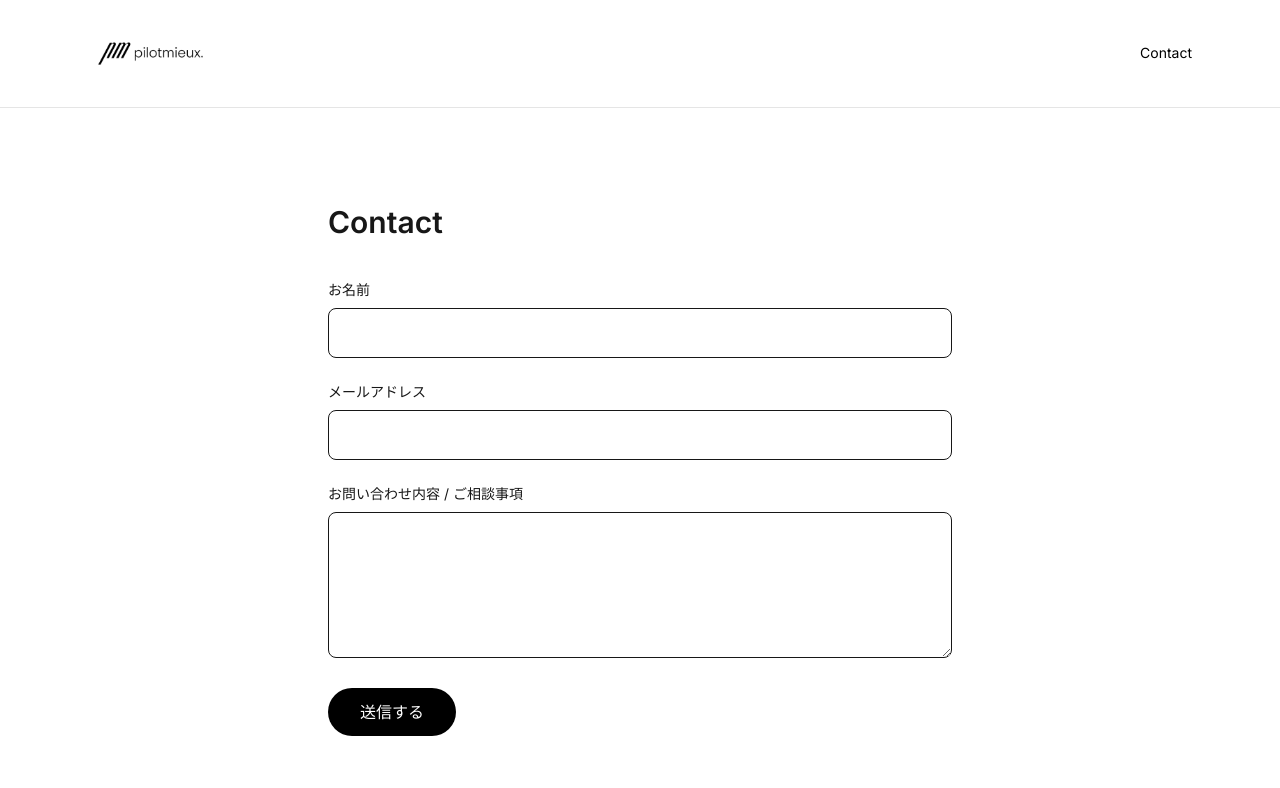
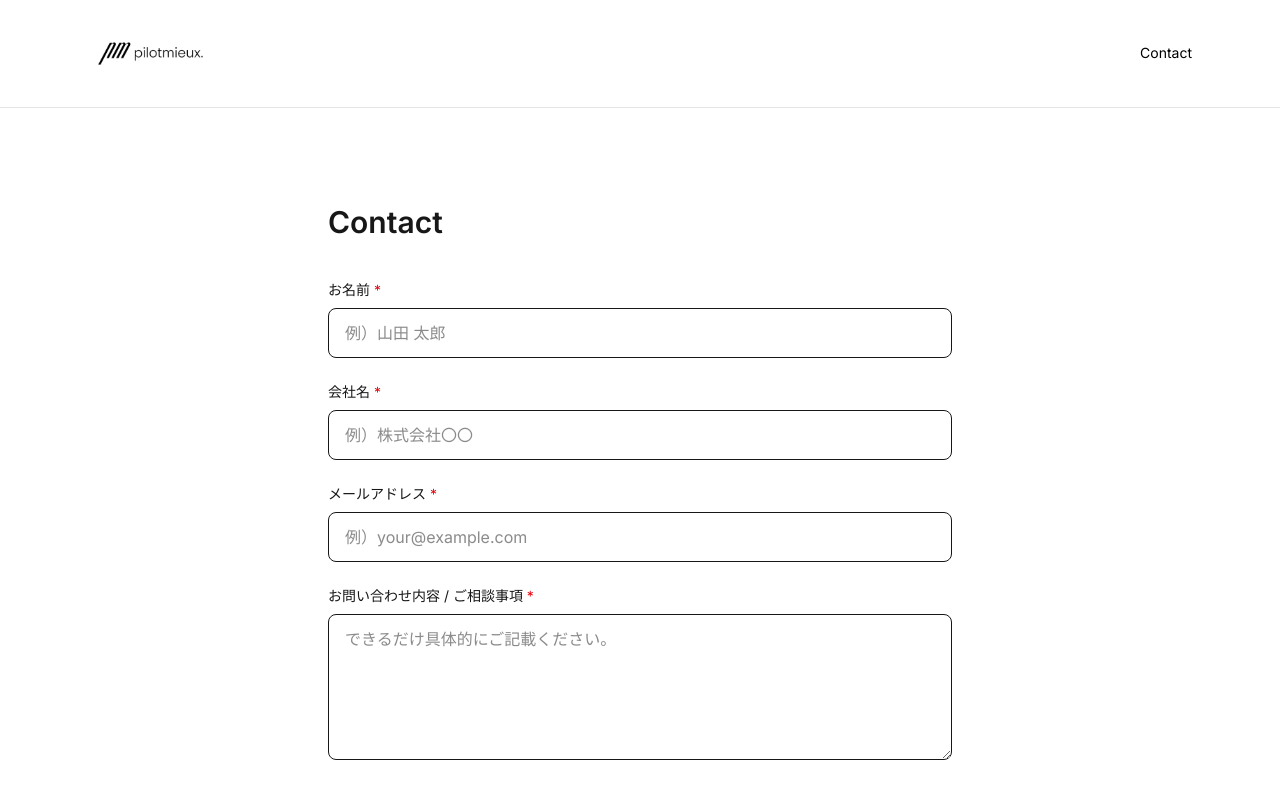
Before and after one commit to tanakasota0001-boop/pilotmieux, a Next.js app: page /contact in a window 1280 px wide. Shown: the top 788 px of the page. Built offline with nearby package versions, Linux system fonts and the light colour scheme.

Commit message:
Add Businee Inc. Name
Add Businee Inc. Name

```diff
--- a/app/api/contact/route.ts
+++ b/app/api/contact/route.ts
@@ -5,11 +5,34 @@ const resend = new Resend(process.env.RESEND_API_KEY)
 
 export async function POST(req: Request) {
   try {
-    const { name, email, message } = await req.json()
+    const { name, company, email, message } = await req.json()
 
-    if (!name || !email || !message) {
-      return NextResponse.json({ error: 'Missing fields' }, { status: 400 })
+    // 必須チェック
+    if (!name || !company || !email || !message) {
+      return NextResponse.json(
+        { error: '必須項目が不足しています（お名前 / 会社名 / メール / 内容）。' },
+        { status: 400 }
+      )
     }
+
+    // 追加の簡易バリデーション
+    const isBlank = (v: unknown) => typeof v !== 'string' || v.trim().length === 0
+    const tooLong = (v: string, max: number) => v.length > max
+    const emailLike = (v: string) => /^[^\s@]+@[^\s@]+\.[^\s@]+$/.test(v)
+
+    if (isBlank(name) || isBlank(company) || isBlank(email) || isBlank(message)) {
+      return NextResponse.json({ error: '空白のみの入力は不可です。' }, { status: 400 })
+    }
+    if (!emailLike(email)) {
+      return NextResponse.json({ error: 'メールアドレスの形式が不正です。' }, { status: 400 })
+    }
+    if (tooLong(name, 100) || tooLong(company, 100) || tooLong(email, 200) || tooLong(message, 5000)) {
+      return NextResponse.json({ error: '入力文字数の上限を超えています。' }, { status: 400 })
+    }
+
+    // HTML エスケープ（念のため）
+    const esc = (s: string) =>
+      s.replace(/&/g, '&amp;').replace(/</g, '&lt;').replace(/>/g, '&gt;')
 
     // ① info@ に通知
     await resend.emails.send({
@@ -18,10 +41,11 @@ export async function POST(req: Request) {
       subject: '【お問い合わせ】新規メッセージ',
       html: `
         <h2>新しいお問い合わせ</h2>
-        <p><strong>名前:</strong> ${name}</p>
-        <p><strong>メール:</strong> ${email}</p>
+        <p><strong>お名前:</strong> ${esc(name)}</p>
+        <p><strong>会社名:</strong> ${esc(company)}</p>
+        <p><strong>メール:</strong> ${esc(email)}</p>
         <p><strong>内容:</strong></p>
-        <p>${message}</p>
+        <pre style="white-space:pre-wrap;font-family:inherit;">${esc(message)}</pre>
       `,
     })
 
@@ -31,7 +55,8 @@ export async function POST(req: Request) {
       to: email,
       subject: 'お問い合わせありがとうございます',
       html: `
-        <p>${name} 様</p>
+        <p>${esc(name)} 様</p>
+        <p>会社名：${esc(company)}</p>
         <p>お問い合わせありがとうございます。</p>
         <p>数日以内にご返信いたします。</p>
         <br />
@@ -42,6 +67,7 @@ export async function POST(req: Request) {
 
     return NextResponse.json({ success: true })
   } catch (error) {
+    console.error('contact route error:', error)
     return NextResponse.json({ error: 'Error sending email' }, { status: 500 })
   }
 }
--- a/app/contact/page.tsx
+++ b/app/contact/page.tsx
@@ -4,28 +4,46 @@ import { useState } from 'react'
 
 export default function ContactPage() {
   const [name, setName] = useState('')
+  const [company, setCompany] = useState('') // ★ 追加
   const [email, setEmail] = useState('')
   const [message, setMessage] = useState('')
   const [loading, setLoading] = useState(false)
   const [success, setSuccess] = useState(false)
+  const [error, setError] = useState<string | null>(null)
 
   const handleSubmit = async (e: React.FormEvent) => {
     e.preventDefault()
+    setError(null)
+    setSuccess(false)
+
+    // 簡易クライアントチェック（ブラウザrequiredも効くが二重化）
+    if (!company.trim()) {
+      setError('会社名は必須です。')
+      return
+    }
+
     setLoading(true)
+    try {
+      const res = await fetch('/api/contact', {
+        method: 'POST',
+        headers: { 'Content-Type': 'application/json' },
+        body: JSON.stringify({ name, company, email, message }), // ★ company を送る
+      })
 
-    const res = await fetch('/api/contact', {
-      method: 'POST',
-      headers: { 'Content-Type': 'application/json' },
-      body: JSON.stringify({ name, email, message }),
-    })
+      if (!res.ok) {
+        const data = await res.json().catch(() => ({}))
+        throw new Error(data?.error || '送信に失敗しました。')
+      }
 
-    setLoading(false)
-
-    if (res.ok) {
       setSuccess(true)
       setName('')
+      setCompany('') // ★ リセット
       setEmail('')
       setMessage('')
+    } catch (err: any) {
+      setError(err?.message || '送信エラーが発生しました。')
+    } finally {
+      setLoading(false)
     }
   }
 
@@ -33,49 +51,78 @@ export default function ContactPage() {
     <main className="max-w-2xl mx-auto px-6 py-24">
       <h1 className="text-3xl font-semibold">Contact</h1>
 
-      <form onSubmit={handleSubmit} className="mt-10 space-y-6">
+      <form onSubmit={handleSubmit} className="mt-10 space-y-6" noValidate>
         <div>
-          <label className="block mb-2 text-sm">お名前</label>
+          <label className="block mb-2 text-sm">お名前 <span className="text-red-600">*</span></label>
           <input
             required
             value={name}
             onChange={(e) => setName(e.target.value)}
             className="w-full border rounded-lg px-4 py-3"
+            name="name"
+            autoComplete="name"
+            placeholder="例）山田 太郎"
           />
         </div>
 
         <div>
-          <label className="block mb-2 text-sm">メールアドレス</label>
+          <label className="block mb-2 text-sm">
+            会社名 <span className="text-red-600">*</span>
+          </label>
+          <input
+            required // ★ 必須化
+            value={company}
+            onChange={(e) => setCompany(e.target.value)}
+            className="w-full border rounded-lg px-4 py-3"
+            name="company"
+            autoComplete="organization"
+            placeholder="例）株式会社〇〇"
+            maxLength={100}
+            aria-required="true"
+          />
+        </div>
+
+        <div>
+          <label className="block mb-2 text-sm">メールアドレス <span className="text-red-600">*</span> </label>
           <input
             type="email"
             required
             value={email}
             onChange={(e) => setEmail(e.target.value)}
             className="w-full border rounded-lg px-4 py-3"
+            name="email"
+            autoComplete="email"
+            placeholder="例）your@example.com"
           />
         </div>
 
         <div>
-          <label className="block mb-2 text-sm">お問い合わせ内容 / ご相談事項</label>
+          <label className="block mb-2 text-sm">お問い合わせ内容 / ご相談事項 <span className="text-red-600">*</span> </label>
           <textarea
             required
             rows={5}
             value={message}
             onChange={(e) => setMessage(e.target.value)}
             className="w-full border rounded-lg px-4 py-3"
+            name="message"
+            placeholder="できるだけ具体的にご記載ください。"
+            maxLength={5000}
           />
         </div>
 
         <button
           disabled={loading}
-          className="bg-black text-white px-8 py-3 rounded-full"
+          className="bg-black text-white px-8 py-3 rounded-full disabled:opacity-60"
         >
           {loading ? '送信中...' : '送信する'}
         </button>
 
         {success && (
-          <p className="text-green-600">
-            送信が完了しました。ありがとうございます。
+          <p className="text-green-600">送信が完了しました。ありがとうございます。</p>
+        )}
+        {error && (
+          <p className="text-red-600" aria-live="polite">
+            {error}
           </p>
         )}
       </form>
```
